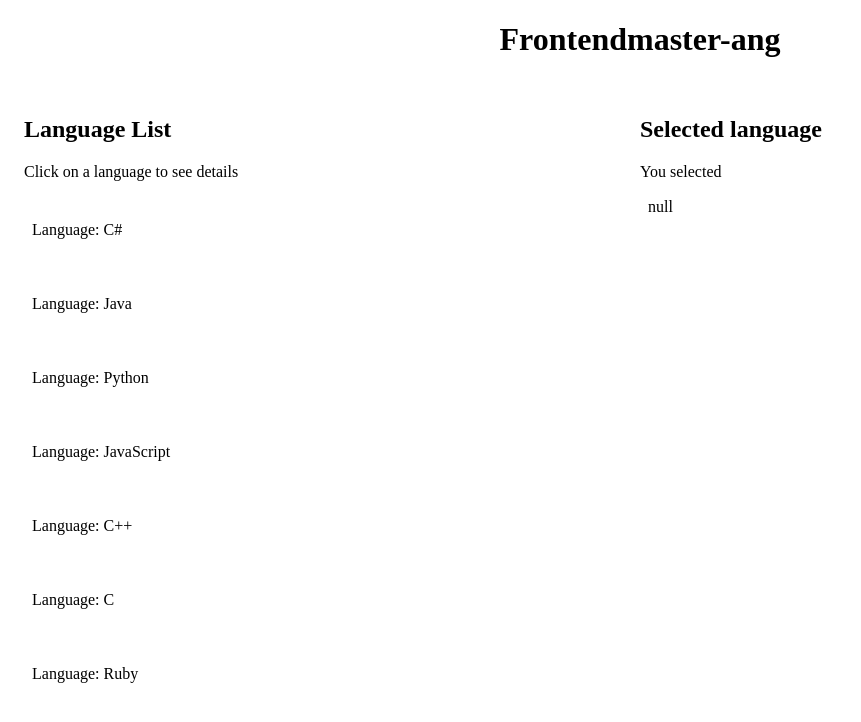
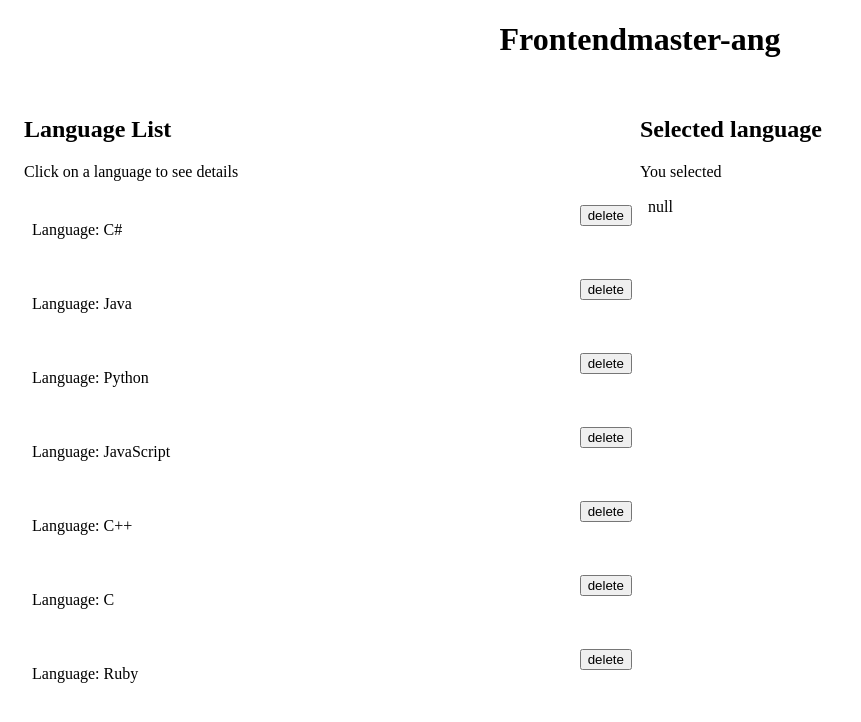
Before and after one commit to ibimina/frontendmaster-ang, an Angular app: page / in a window 1280 px wide. Shown: the top 722 px of the page, without its empty margins (0-861 px from the left). Built offline with nearby package versions, Linux system fonts and the light colour scheme.

Commit message:
docs: add delete button to delete a language

```diff
--- a/src/app/app.component.html
+++ b/src/app/app.component.html
@@ -6,6 +6,7 @@
     <ul>
       <li *ngFor="let language of languages" (click)="selectLanguage(language)">
         <p>Language: {{language.title}}</p>
+        <button class="delete" (click)="deleteLanguage(language.id);$event.stopImmediatePropagation()">delete</button>
       </li>
     </ul>
   </div>
```
